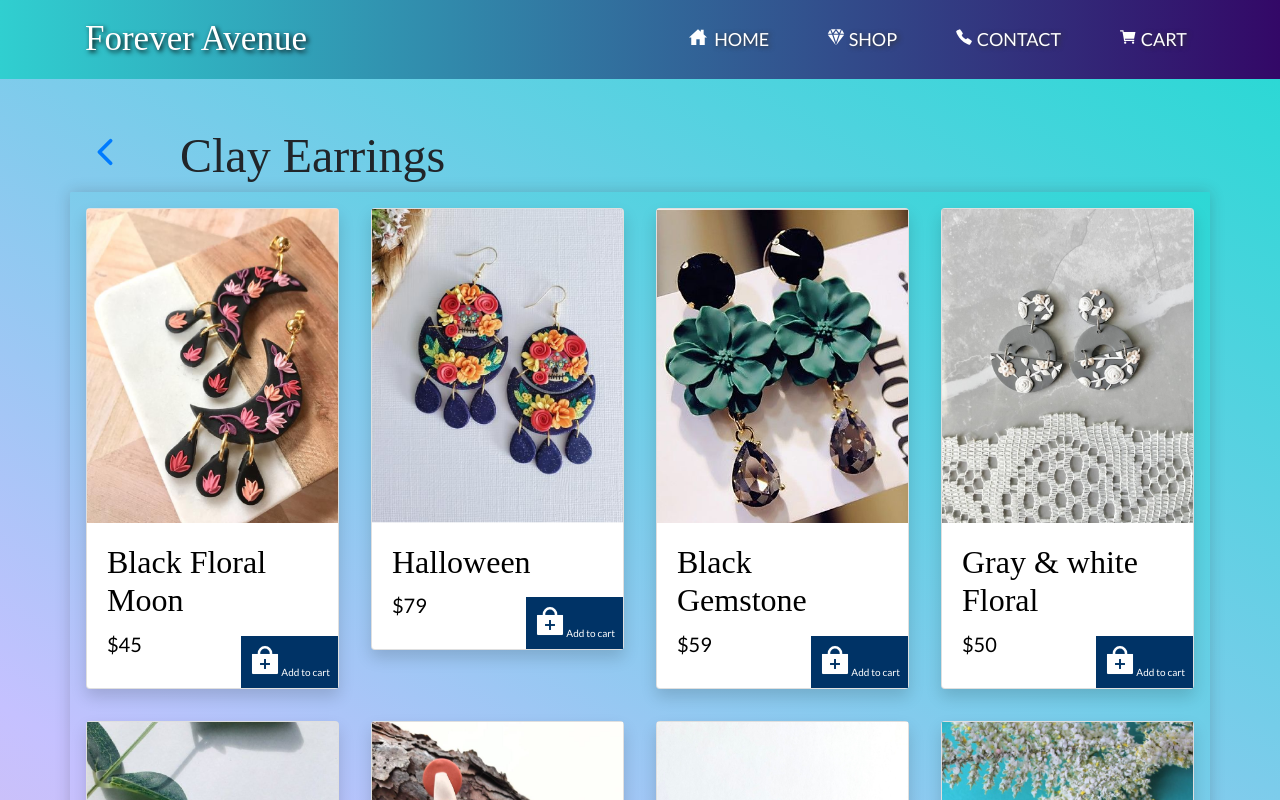
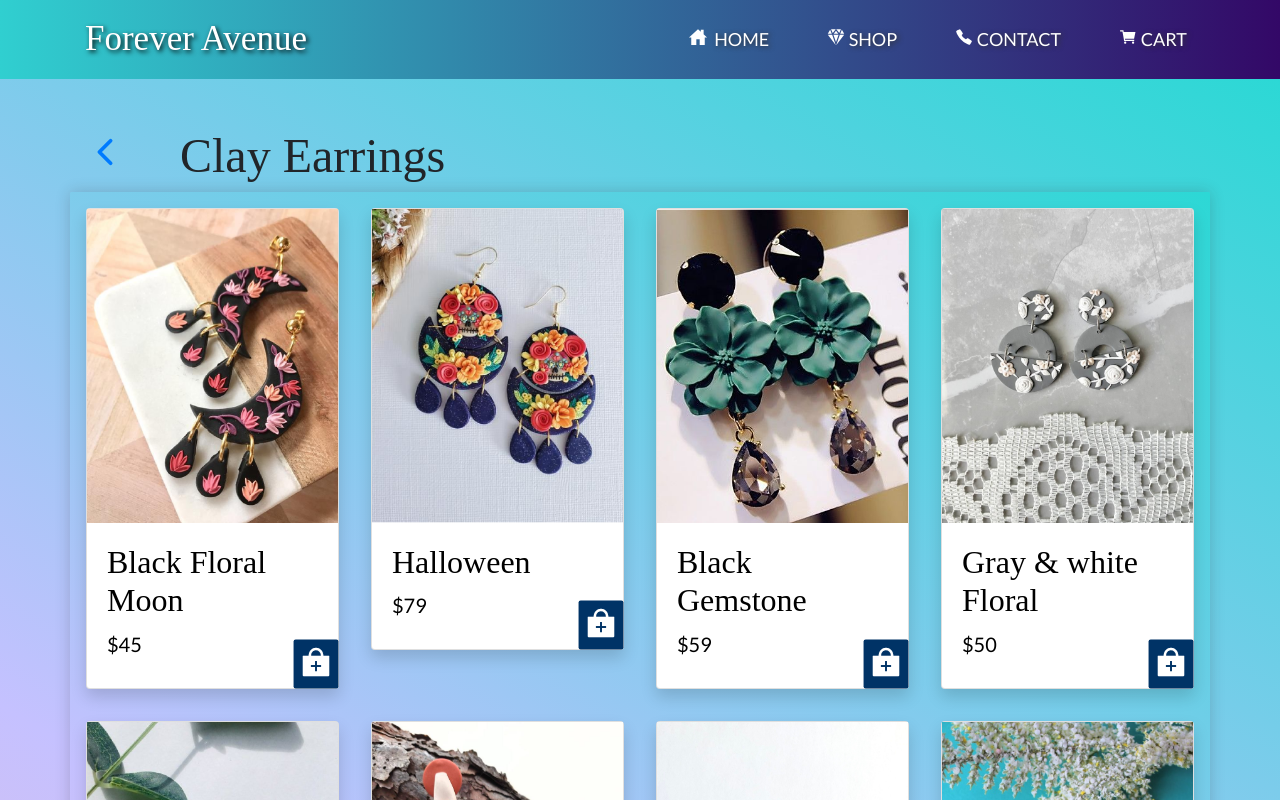
Before and after one commit to Pracasap/Clay-Earrings, a React (Create React App) app: page /shop/ClayEarrings in a window 1280 px wide. Shown: the top 800 px of the page. Built offline with nearby package versions, Linux system fonts and the light colour scheme; a web font is replaced by a local one.

Commit message:
added tooltip on add to cart buttons

```diff
--- a/src/App.css
+++ b/src/App.css
@@ -150,6 +150,35 @@
   font-size: 40px !important;
 }
 
+/* Tooltip */
+.tooltip-div:hover .tooltip-text {
+  /* NEW */
+  display: block;
+}
+
+.tooltip-text {
+  display: none;
+  /* NEW */
+  /* background-image: linear-gradient(-150deg, #6aa7fc 0%, #00fbff 56%, #33c9ff 100%); */
+  background:rgb(0, 0, 0);
+  margin-left: -35px;
+  margin-top: -73px;
+  padding-left: 10px;
+  padding-top: 2px;
+  position: absolute;
+  z-index: 1000;
+  width: 100px;
+  height: 30px;
+  font-size: 1.1rem;
+  color:rgb(255, 255, 255);
+  border-radius: 5px;
+}
+
+.tooltip-div {
+  margin: 0px;
+  border-radius: 2px;
+}
+
 /* Products */
 .products {
   min-height: calc(100vh - 155px) !important;
@@ -243,13 +272,14 @@
   bottom: 0;
   right: 0;
   background: #003366;
-  padding: 8px;
+  padding: 6px;
   cursor: pointer;
   font-size: 10px !important;
   color: rgb(255, 255, 255) !important;
+  transform: scale(1.02) !important;
 }
 .add-to-cart:hover {
-  background: #4e00acd1;
+  background: #01407e;
 }
 .subtotal {
   width: 100%;
@@ -347,6 +377,8 @@
 .item-total {
   font-size: 1rem !important;
 }
+
+
 /* Footer */
 .site-footer {
   background-image: linear-gradient(to right, #3ab5b0 0%, #3d99be 31%, #56317a 100%);
--- a/src/Components/CandlesComponent.js
+++ b/src/Components/CandlesComponent.js
@@ -70,7 +70,7 @@
             <CardBody>
             <CardTitle><h4>{candle.name} </h4></CardTitle>
             <CardTitle><h5>${candle.price} </h5></CardTitle>
-            <div className='add-to-cart' alt="Add To Cart" onClick={() => {handleAddProduct(candle); addCartToast(candle)}}>
+            <div className='add-to-cart' title="Add to cart" onClick={() => {handleAddProduct(candle); addCartToast(candle)}}>
                 <ion-icon name="bag-add-sharp" size="large" />
             </div>
             </CardBody>
--- a/src/Components/HeaderComponent.js
+++ b/src/Components/HeaderComponent.js
@@ -2,7 +2,7 @@
 import { Nav, Navbar, NavbarBrand, NavbarToggler, Collapse, NavItem } from 'reactstrap';
 import { NavLink } from 'react-router-dom';;
 
-function Header({cartItems, totalItems}) {
+function Header({totalItems}) {
     const [collapsed, setCollapsed] = useState(false);
     const toggleNav = () => setCollapsed(!collapsed);
 
@@ -34,7 +34,7 @@
                             <NavItem>
                                 <NavLink className="nav-link cart-icon" to="/cart" onClick={toggleNav}>
                                 <ion-icon name="cart-sharp" />&nbsp;
-                                <span className='cart-length'>{cartItems.length === 0 ? "CART" : totalItems}</span>
+                                <span className='cart-length'>{totalItems === 0 ? "CART" : totalItems === 1 ? `1 ITEM` : `${totalItems} ITEMS`}</span>
                                 </NavLink>
                             </NavItem>
                         </Nav>
--- a/src/Components/MainComponent.js
+++ b/src/Components/MainComponent.js
@@ -59,7 +59,7 @@
 
         return (
             <React.Fragment>
-                <Header cartItems={cartItems} totalItems={totalItems} />
+                <Header totalItems={totalItems} />
                 <Switch>
                     <Route path='/home' component={Home} />
                     <Route exact path='/shop'  render={() => <Products ourProducts={ourProducts} />}/>
--- a/src/Components/OilsComponent.js
+++ b/src/Components/OilsComponent.js
@@ -70,7 +70,7 @@
             <CardBody>
             <CardTitle><h4>{oil.name} </h4></CardTitle>
             <CardTitle><h5>${oil.price} </h5></CardTitle>
-            <div className='add-to-cart' alt="Add To Cart" onClick={() => {handleAddProduct(oil); addCartToast(oil)}}>
+            <div className='add-to-cart' title="Add to cart" onClick={() => {handleAddProduct(oil); addCartToast(oil)}}>
                 <ion-icon name="bag-add-sharp" size="large" />
             </div>
             </CardBody>
--- a/src/Components/SaltsComponent.js
+++ b/src/Components/SaltsComponent.js
@@ -70,7 +70,7 @@
             <CardBody>
             <CardTitle><h4>{salt.name} </h4></CardTitle>
             <CardTitle><h5>${salt.price} </h5></CardTitle>
-            <div className='add-to-cart' alt="Add To Cart" onClick={() => {handleAddProduct(salt); addCartToast(salt)}}>
+            <div className='add-to-cart' title="Add to cart" onClick={() => {handleAddProduct(salt); addCartToast(salt)}}>
                 <ion-icon name="bag-add-sharp" size="large" />
             </div>
             </CardBody>
```
